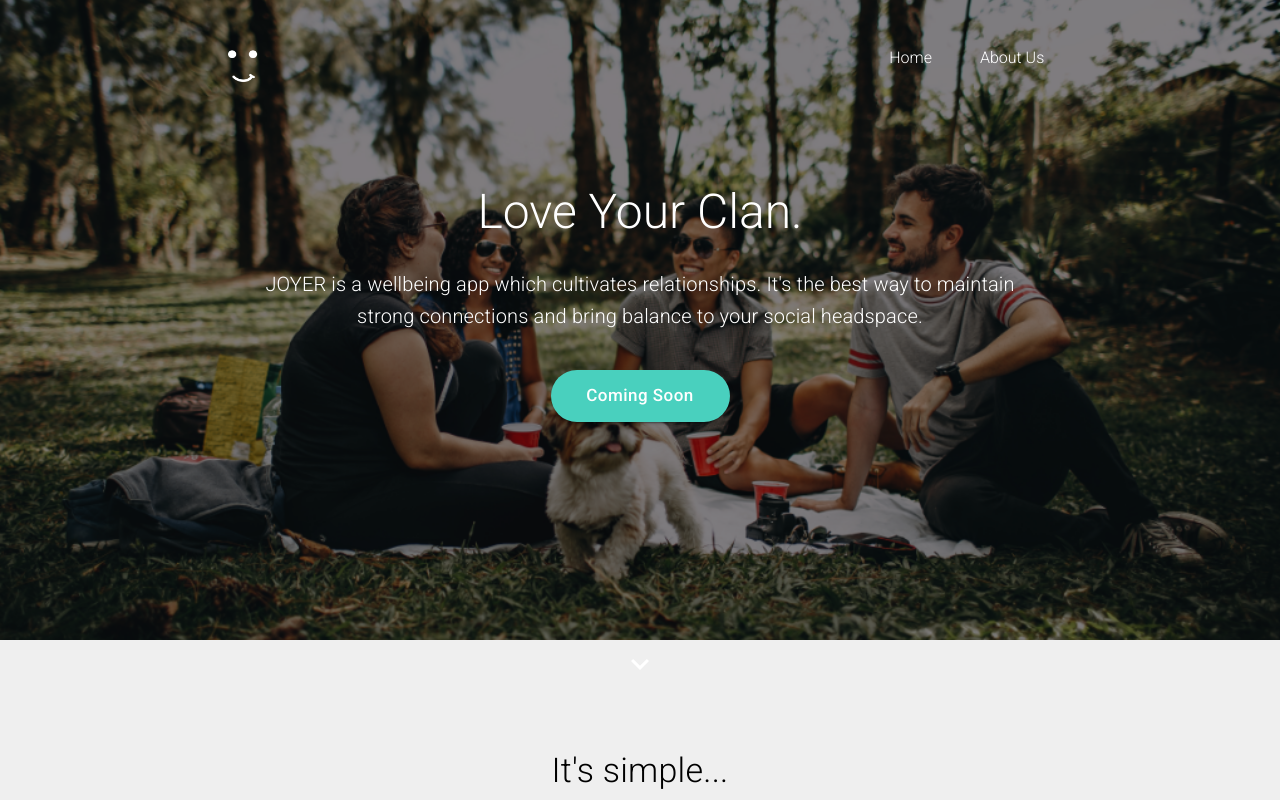
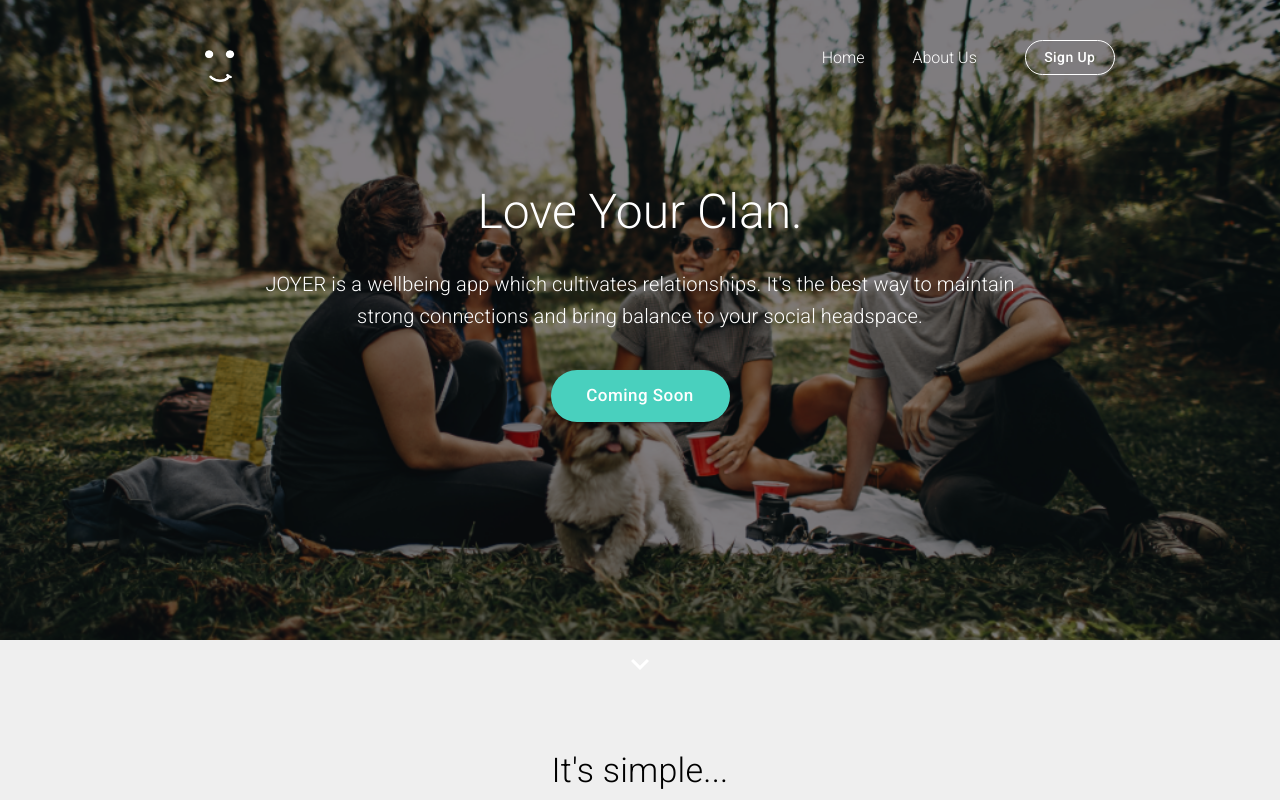
Before and after one commit to OlliePorter/joyer-site, a React (Create React App) app: page /#/ in a window 1280 px wide. Shown: the top 800 px of the page. Built offline with nearby package versions, Linux system fonts and the light colour scheme.

Commit message:
Add functional navbar with hover text state, sign up button & sign up page

```diff
--- a/src/App.js
+++ b/src/App.js
@@ -1,5 +1,6 @@
 import React from 'react';
 import './App.css';
+import { Link } from 'react-router-dom';
 import {
   Route,
   NavLink,
@@ -8,7 +9,9 @@ import {
 import Home from './Home';
 import About from './About';
 import Header from './Header';
+import SignUp from './SignUp';
 import Logo from "./assets/JOYER_APP_LOGO.png";
+import Button from '@material-ui/core/Button';
 
 function App() {
   return (
@@ -17,13 +20,15 @@ function App() {
         <ul className="outer-nav-container">
             <img src={Logo} className="joyer-logo"/>
             <div className="inner-nav-container">
-            <li><NavLink to="/" className="joyer-text">Home</NavLink></li>
-            <li><NavLink to="/about-us" className="joyer-text">About Us</NavLink></li>
+              <li><NavLink to="/" className="joyer-text">Home</NavLink></li>
+              <li><NavLink to="/about-us" className="joyer-text">About Us</NavLink></li>
+              <li><Button component={Link} variant="outlined" to="/sign-up" className="nav-button">Sign Up</Button></li>
             </div>
           </ul>
-          <div className="content">
+          <div>
             <Route exact path="/" component={Home}/>
             <Route path="/about-us" component={About}/>
+            <Route path="/sign-up" component={SignUp}/>
           </div>
       </div>
     </HashRouter>
--- /dev/null
+++ b/src/SignUp.js
@@ -0,0 +1,18 @@
+import React from 'react';
+import Typography from '@material-ui/core/Typography';
+import { makeStyles } from '@material-ui/core/styles';
+import theme from './theme';
+
+const useStyles = makeStyles ({
+
+});
+
+export default function SignUp() {
+  const classes = useStyles();
+
+  return(
+    <>
+      <p>This is the sign up page</p>
+    </>
+  );
+}
--- a/src/index.css
+++ b/src/index.css
@@ -1,3 +1,7 @@
+body {
+  margin: 0;
+}
+
 .outer-nav-container {
   position: absolute;
   background-color: transparent;
@@ -34,6 +38,16 @@
   font-weight: 300;
 }
 
-body {
-  margin: 0;
+.joyer-text:hover {
+  opacity: 0.8;
 }
+
+.nav-button {
+  height: 35px !important;
+  width: 90px !important;
+  border-radius: 20px !important;
+  text-transform: none !important;
+  color: white !important;
+  border-color: white !important;
+  margin-top: -8px!important;
+}
```
